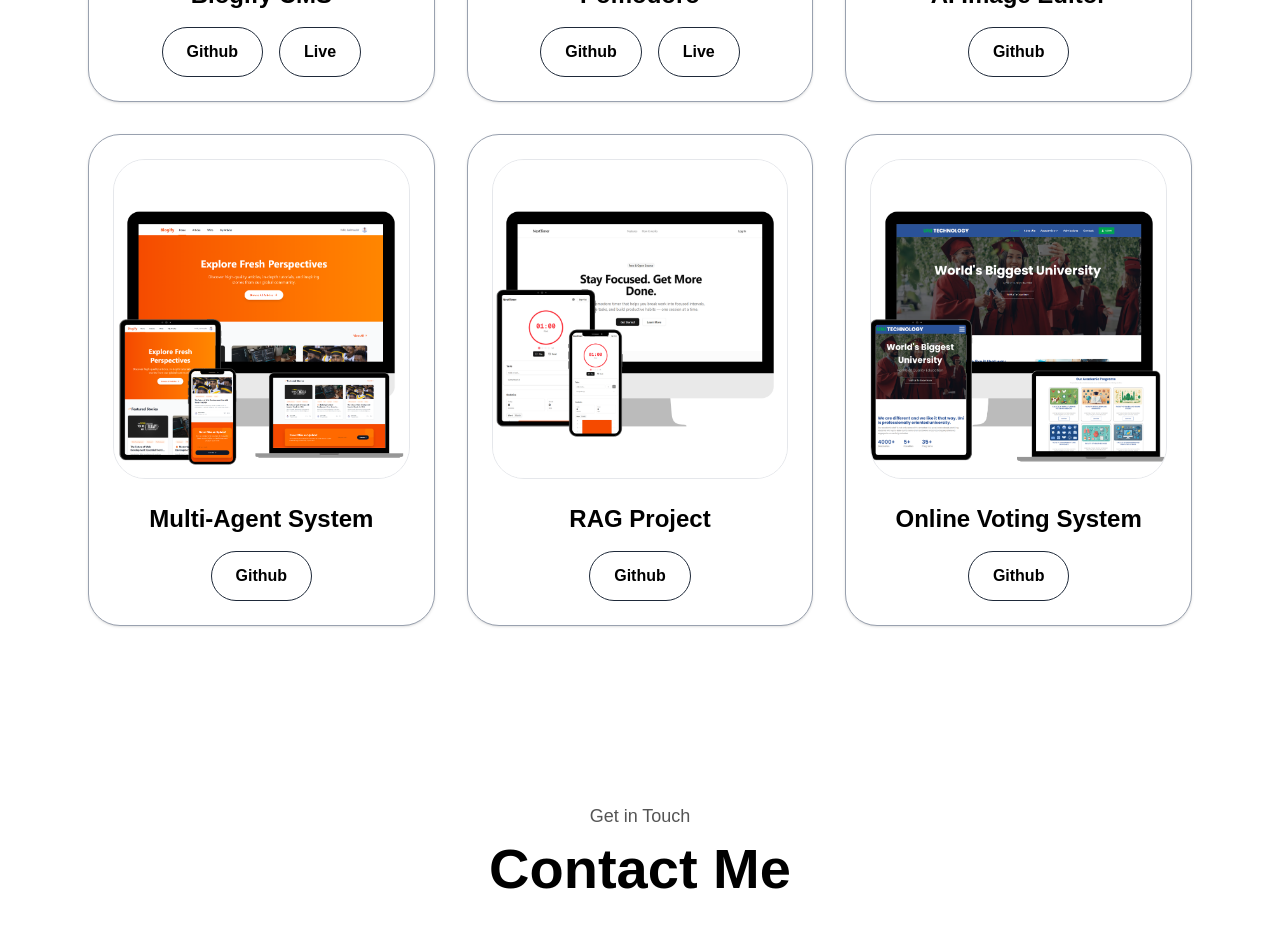
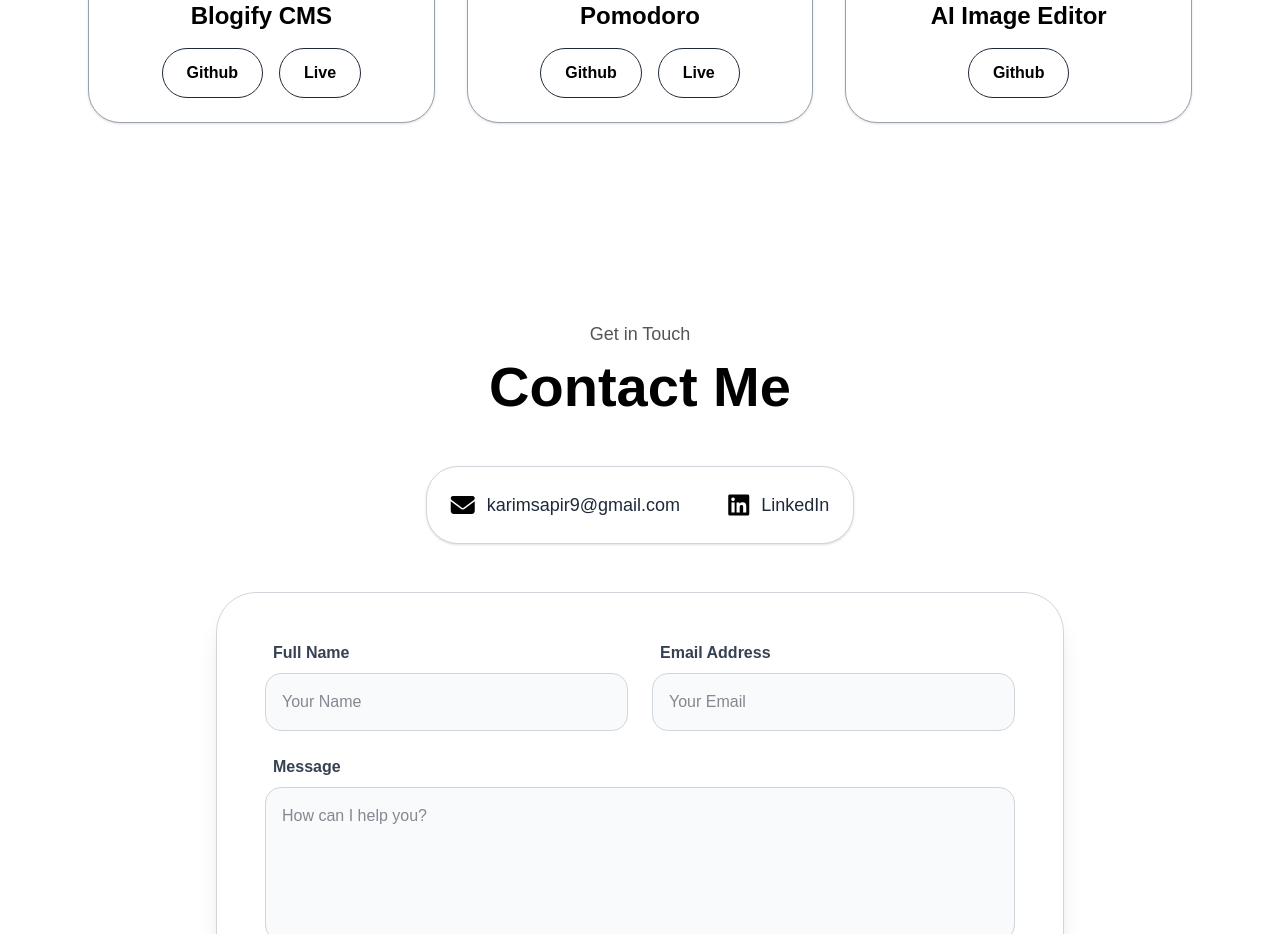
Before and after one commit to karimsaabir9/Portfolio, a React (Vite) app: page / in a window 1280 px wide. Shown: the part 3040-3974 px from the top of the page. Built offline with nearby package versions, Linux system fonts and the light colour scheme.

Commit message:
Trim projects to top 3: Blogify, Pomodoro, AI Image Editor
Removed Multi-Agent System, RAG Project and Online Voting System from
the featured grid to keep the section focused on the three strongest
builds. The others remain on GitHub and can be re-added later once
they have live demos.

```diff
--- a/src/components/Projects.jsx
+++ b/src/components/Projects.jsx
@@ -191,33 +191,6 @@ const Projects = () => {
       githubUrl: "https://github.com/karimsaabir9/ai-image-editor",
       liveUrl: null,
     },
-    {
-      image: "/images/Photo One.png",
-      title: "Multi-Agent System",
-      description:
-        "A Next.js application that orchestrates multiple LLM agents through Inngest's durable workflows. Agents plan, delegate to tools and hand results back to the user, with retry-safe execution built in.",
-      tech: ["Next.js", "TypeScript", "Inngest", "LLM Tool Calling"],
-      githubUrl: "https://github.com/karimsaabir9/multi-agent-system",
-      liveUrl: null,
-    },
-    {
-      image: "/images/Photo Three.png",
-      title: "RAG Project",
-      description:
-        "A retrieval-augmented generation pipeline that ingests documents, chunks and embeds them, retrieves the most relevant chunks for each query, and grounds LLM answers in that context.",
-      tech: ["TypeScript", "Vector Search", "LLM", "RAG"],
-      githubUrl: "https://github.com/karimsaabir9/rag_project",
-      liveUrl: null,
-    },
-    {
-      image: "/images/Photo Two.png",
-      title: "Online Voting System",
-      description:
-        "A full-stack web application for running secure online elections, with voter registration, ballot casting, live tallying and separated admin and voter surfaces.",
-      tech: ["Next.js", "TypeScript", "PostgreSQL", "Authentication"],
-      githubUrl: "https://github.com/karimsaabir9/Online-Voting-System",
-      liveUrl: null,
-    },
   ];
 
   return (
```
